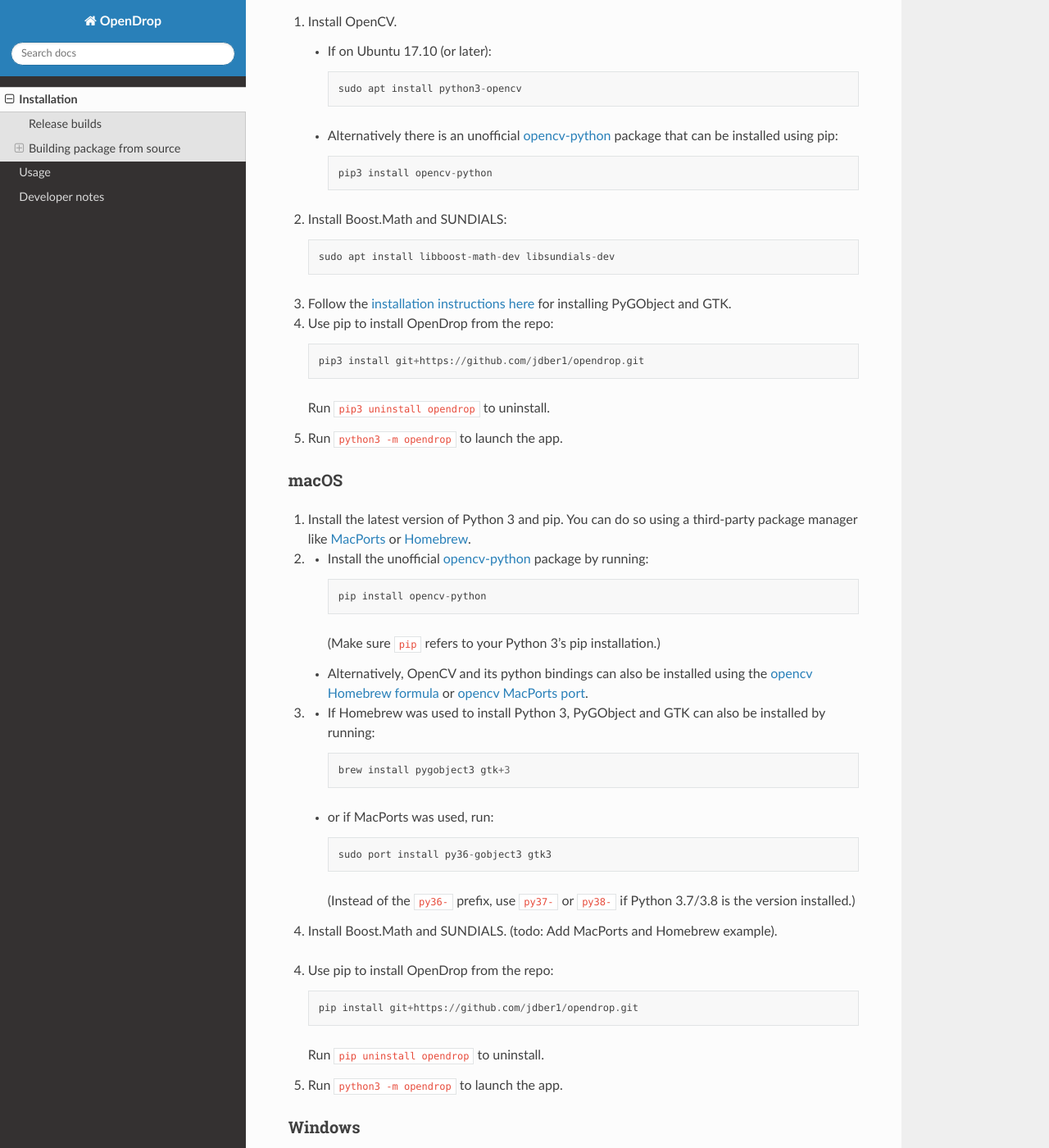
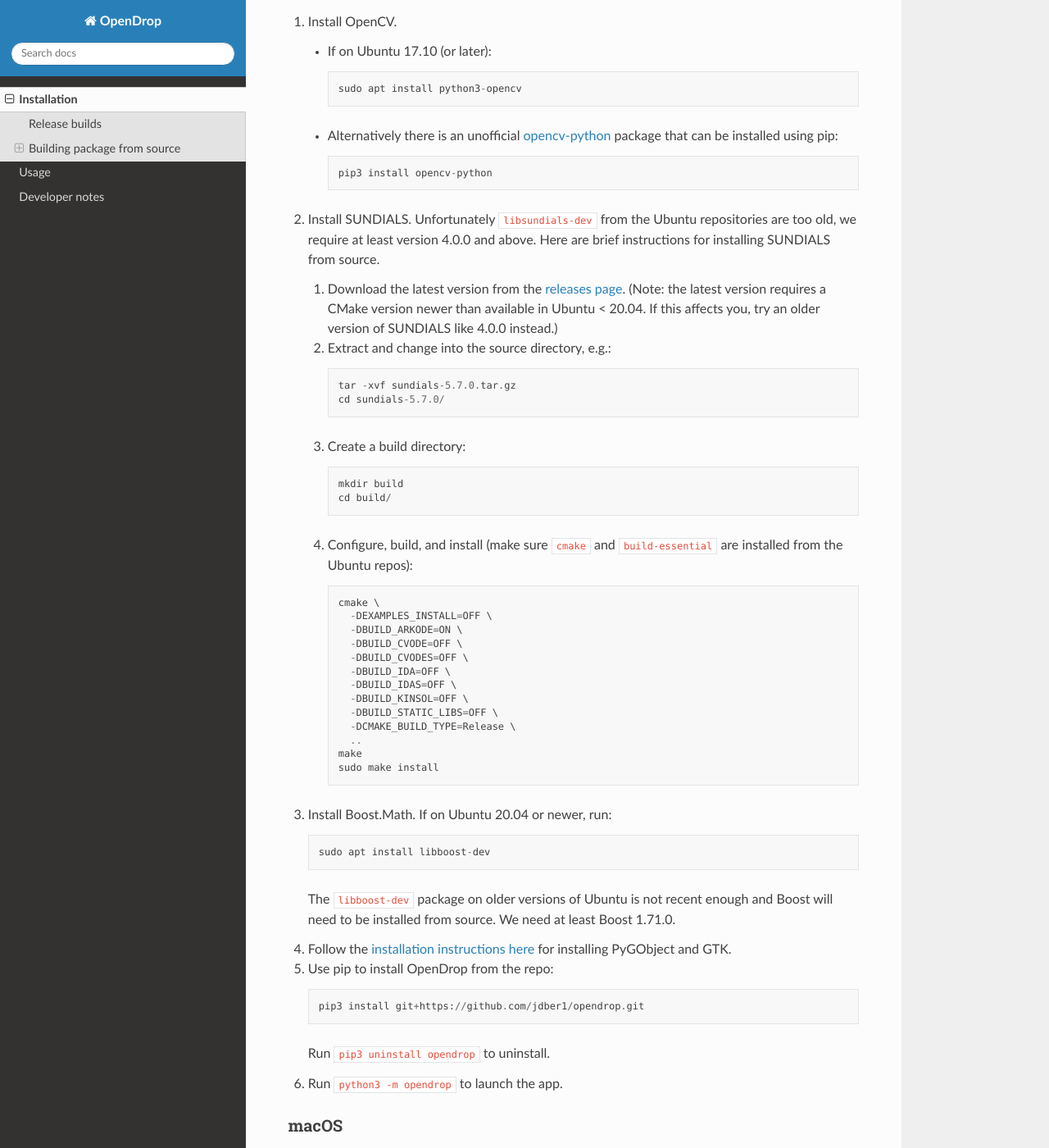
Before and after one commit to jdber1/opendrop, a Sphinx documentation site: the page built from docs/installation/index.rst, in a window 1280 px wide and 1400 px high, scrolled down 691 px. Shown: the whole window at 82% size. Built offline with Sphinx 7.4.7 and the Read the Docs theme 2.0.0, drawn with Linux system fonts in a browser that asks for light colours; some of the changed text lies outside the part shown.

Commit message:
Update installation instructions for Ubuntu

```diff
--- a/docs/installation/index.rst
+++ b/docs/installation/index.rst
@@ -39,9 +39,42 @@
        pip3 install opencv-python
 
 
-#. Install Boost.Math and SUNDIALS::
+#. Install SUNDIALS. Unfortunately ``libsundials-dev`` from the Ubuntu repositories are too old, we require at least version 4.0.0 and above. Here are brief instructions for installing SUNDIALS from source.
 
-       sudo apt install libboost-math-dev libsundials-dev
+   #. Download the latest version from the `releases page <https://computing.llnl.gov/projects/sundials/sundials-software>`_. (Note: the latest version requires a CMake version newer than available in Ubuntu < 20.04. If this affects you, try an older version of SUNDIALS like 4.0.0 instead.)
+
+   #. Extract and change into the source directory, e.g.::
+
+       tar -xvf sundials-5.7.0.tar.gz
+       cd sundials-5.7.0/
+
+   #. Create a build directory::
+
+       mkdir build
+       cd build/
+
+   #. Configure, build, and install (make sure ``cmake`` and ``build-essential`` are installed from the Ubuntu repos)::
+
+       cmake \
+         -DEXAMPLES_INSTALL=OFF \
+         -DBUILD_ARKODE=ON \
+         -DBUILD_CVODE=OFF \
+         -DBUILD_CVODES=OFF \
+         -DBUILD_IDA=OFF \
+         -DBUILD_IDAS=OFF \
+         -DBUILD_KINSOL=OFF \
+         -DBUILD_STATIC_LIBS=OFF \
+         -DCMAKE_BUILD_TYPE=Release \
+         ..
+       make
+       sudo make install
+
+#. Install Boost.Math. If on Ubuntu 20.04 or newer, run::
+
+       sudo apt install libboost-dev
+
+   The ``libboost-dev`` package on older versions of Ubuntu is not recent enough and Boost will need to be
+   installed from source. We need at least Boost 1.71.0.
 
 #. Follow the `installation instructions here <https://pygobject.readthedocs.io/en/latest/getting_started.html#ubuntu-logo-ubuntu-debian-logo-debian>`_ for installing PyGObject and GTK.
 
```
Also changed, not shown: other parts of docs/installation/index.rst (+2 -2 lines).
